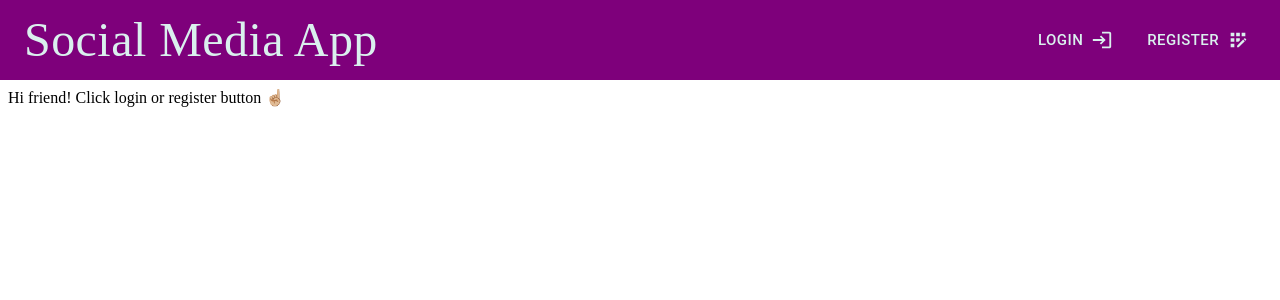
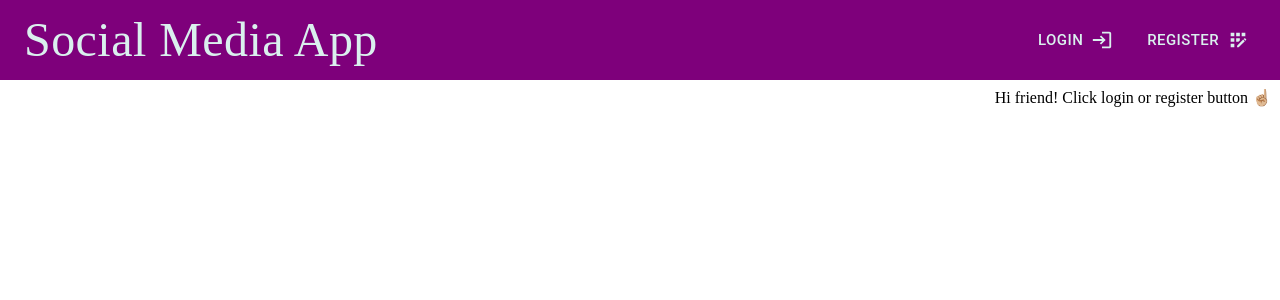
Before and after one commit to wrzchwc/social-media-app, a React (Create React App) app: page / in a window 1280 px wide. Shown: the top 300 px of the page. Built offline with nearby package versions, Linux system fonts and the light colour scheme; a web font is replaced by a local one.

Commit message:
Imported Redux libraries

```diff
--- a/package.json
+++ b/package.json
@@ -11,10 +11,14 @@
     "@testing-library/jest-dom": "^5.16.1",
     "@testing-library/react": "^12.1.2",
     "@testing-library/user-event": "^13.5.0",
+    "axios": "^0.24.0",
     "react": "^17.0.2",
     "react-dom": "^17.0.2",
     "react-router-dom": "^6.2.1",
     "react-scripts": "5.0.0",
+    "redux": "^4.1.2",
+    "redux-form": "^8.3.8",
+    "redux-thunk": "^2.4.1",
     "web-vitals": "^2.1.2"
   },
   "scripts": {
--- a/src/comoponents/HomePage.js
+++ b/src/comoponents/HomePage.js
@@ -2,7 +2,7 @@ import React from "react";
 
 const HomePage = () => {
   return (
-      <div>
+      <div style={{float: "right"}}>
           Hi friend!
           Click login or register button ☝🏼
       </div>
```
Also changed, not shown: 1 other file (tests, documents, lock files or other folders).
